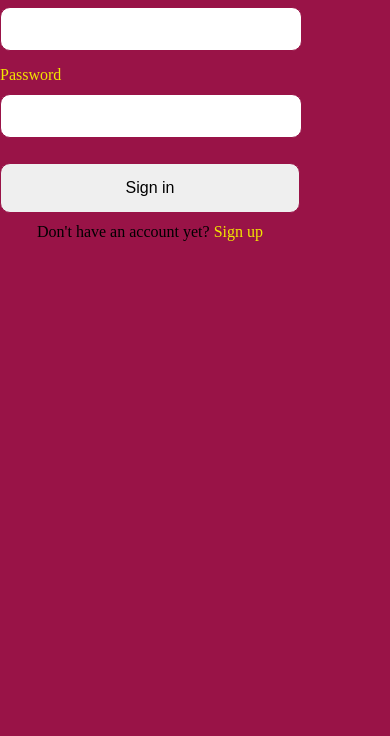
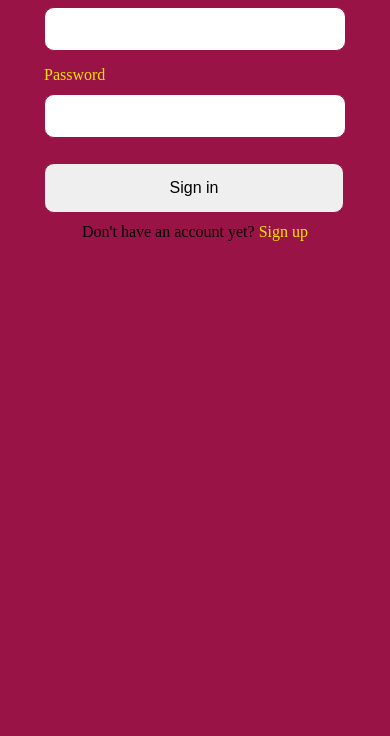
Before and after one commit to KwakuAldo/Frontend-Ivory, a plain HTML site: page signin.html in a window 390 px wide. Shown: the part 108-844 px from the top of the page. Drawn offline with Linux system fonts and the light colour scheme.

Commit message:
some small changes

```diff
--- a/style/signin.css
+++ b/style/signin.css
@@ -85,11 +85,11 @@ main {
 /*Screens 480px and smaller (mainly phones)*/
 @media only screen and (max-width: 480px) {
     body {
-        width: 300px;
+        width: 100%;
     }
 
     main {
-        align-items: normal;
+        align-items: center;
     }
 
     .form-input {
@@ -99,3 +99,4 @@ main {
     .btn {
         width: 300px;
     }
+}
```
